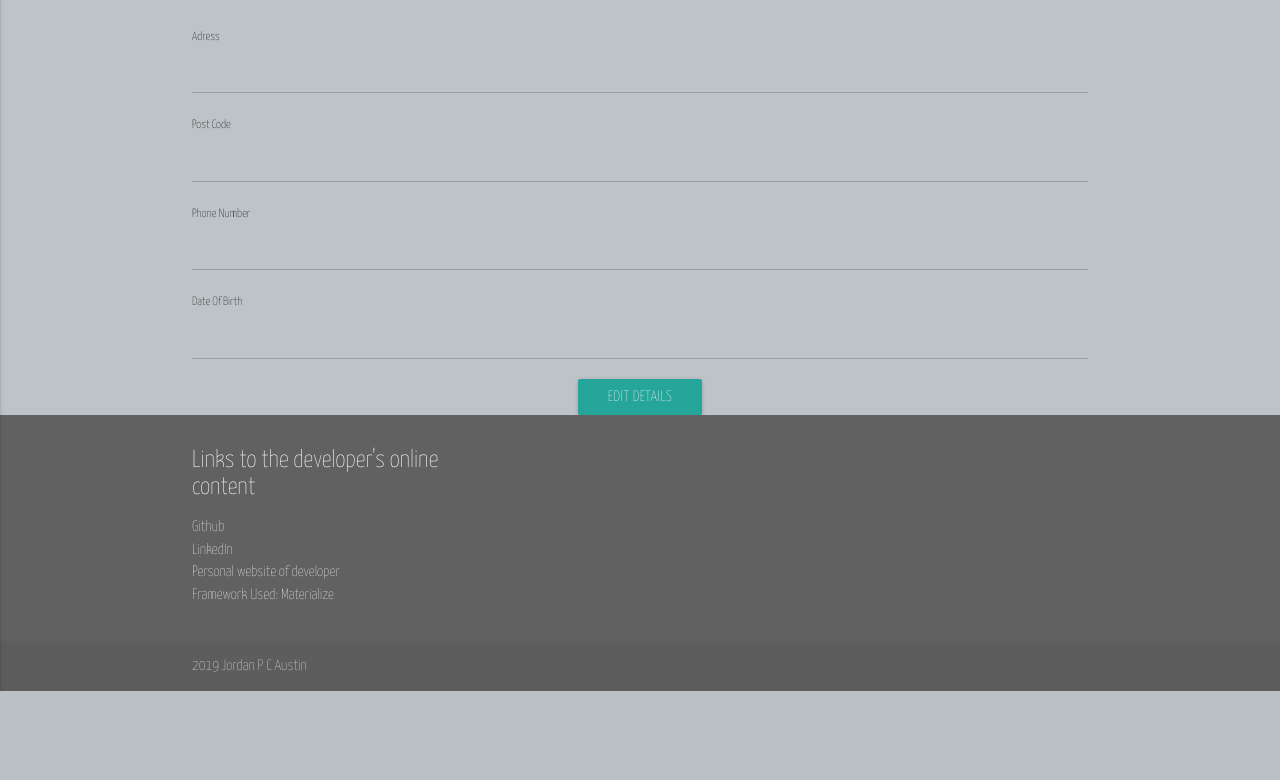
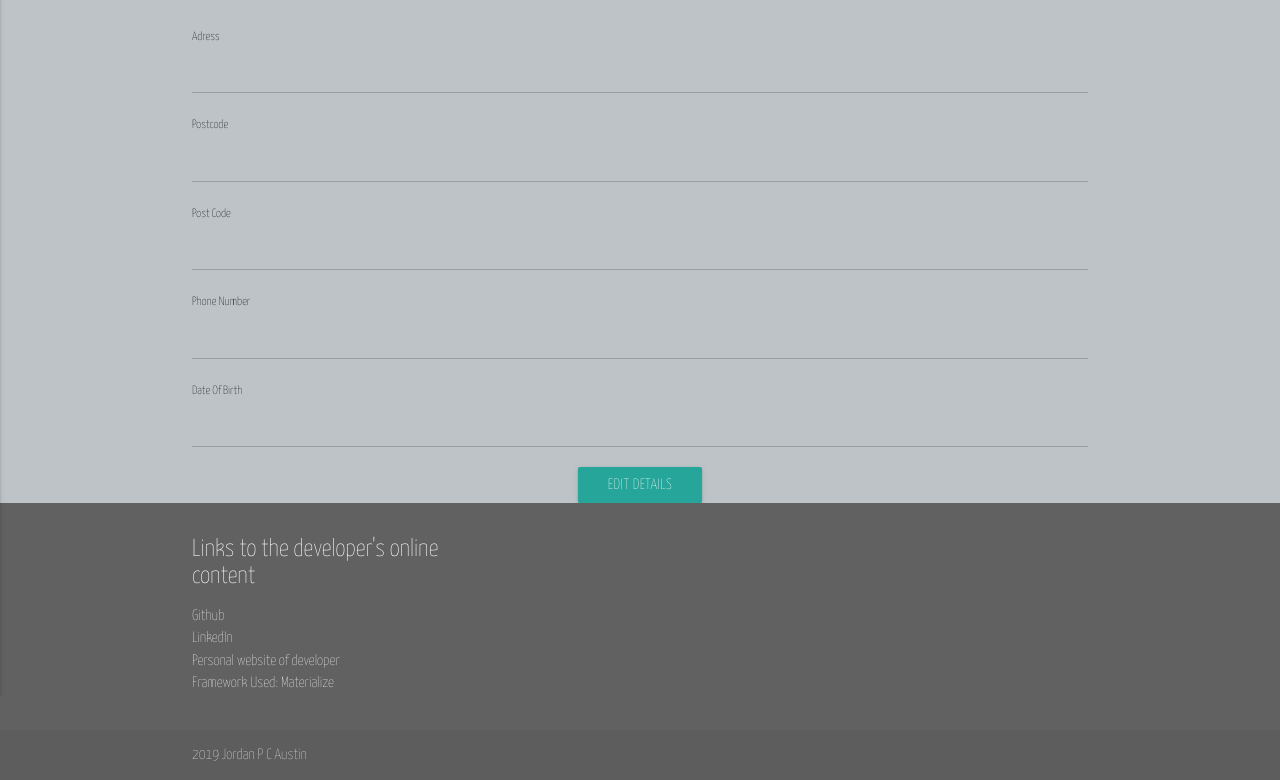
Before and after one commit to IsaacPCooper/Car-Catalogue, a PHP site: page /edituser.php in a window 1280 px wide. Shown: the part 165-945 px from the top of the page. Before the commit the page ends 856 px from the top, so only its background shows below. Run offline with PHP 8.4, Linux system fonts and the light colour scheme; some libraries are stand-ins or nearby versions.

Commit message:
Update edituser.php

```diff
--- a/edituser.php
+++ b/edituser.php
@@ -16,6 +16,11 @@
     <label>Adress</label>
     <input type="text" name="editAddress">
   </div>
+  <!--Postcode Input w/ Label-->
+<div class="input-group">
+  <label>Postcode</label>
+  <input type="text" name="editPostcode">
+</div>
     <!--DOB Input w/ Label-->
   <div class="input-group">
     <label>Post Code</label>
```
